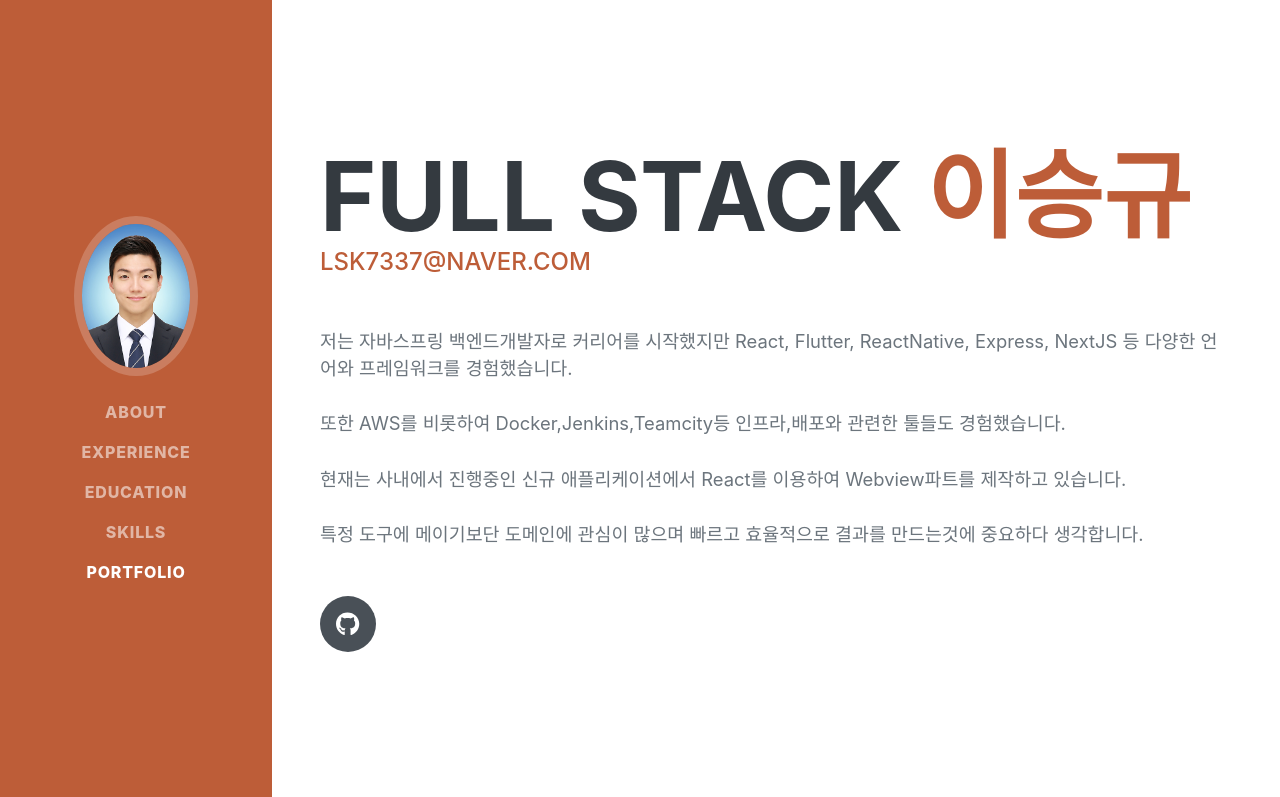
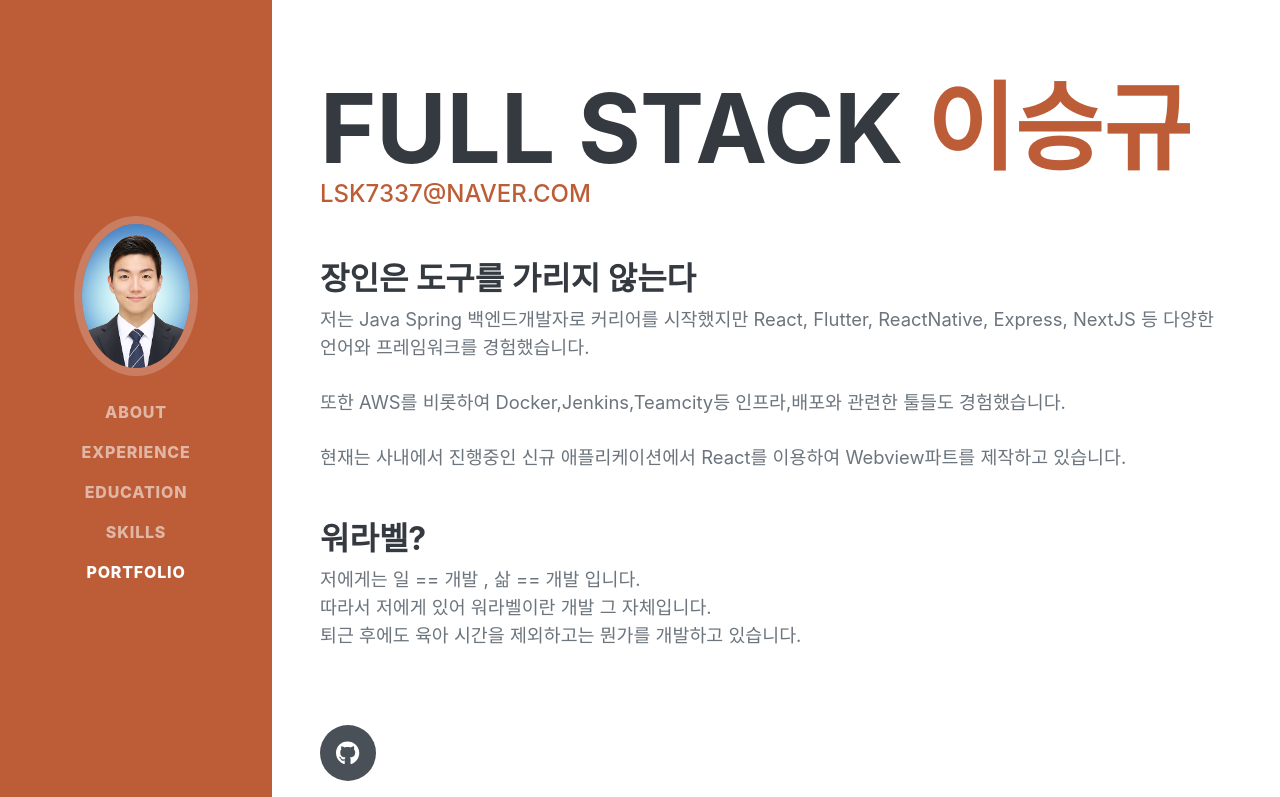
Before and after one commit to lsk920110/lsk920110.github.io, a plain HTML site: page index.html in a window 1280 px wide. Shown: the top 797 px of the page. Drawn offline with nearby package versions, Linux system fonts and the light colour scheme; a web font is replaced by a local one.

Commit message:
about 내용 추가

```diff
--- a/index.html
+++ b/index.html
@@ -100,8 +100,11 @@
             <!-- 3542 Berry Street · Cheyenne Wells, CO 80810 · (317) 585-8468 · -->
             <a href="mailto:lsk7337@naver.com">lsk7337@naver.com</a>
           </div>
+          <h3>
+            장인은 도구를 가리지 않는다
+          </h3>
           <p class="lead mb-5">
-            저는 자바스프링 백엔드개발자로 커리어를 시작했지만
+            저는 Java Spring 백엔드개발자로 커리어를 시작했지만
             React, Flutter, ReactNative, Express, NextJS 등 다양한 언어와
             프레임워크를 경험했습니다.
             <br />
@@ -110,10 +113,12 @@
             <br />
             <br />
             현재는 사내에서 진행중인 신규 애플리케이션에서 React를 이용하여 Webview파트를 제작하고 있습니다.
-            <br />
-            <br />
-            특정 도구에 메이기보단 도메인에 관심이 많으며 빠르고 효율적으로
-            결과를 만드는것에 중요하다 생각합니다.
+          </p>
+          <h3>워라벨?</h3>
+          <p class="lead mb-5">
+            저에게는 일 == 개발 , 삶 == 개발 입니다.<br/>
+            따라서 저에게 있어 워라벨이란 개발 그 자체입니다.<br/>
+            퇴근 후에도 육아 시간을 제외하고는 뭔가를 개발하고 있습니다.<br/><br/>
           </p>
           <div class="social-icons">
             <!-- <a class="social-icon" href="#!"><i class="fab fa-linkedin-in"></i></a> -->
```
